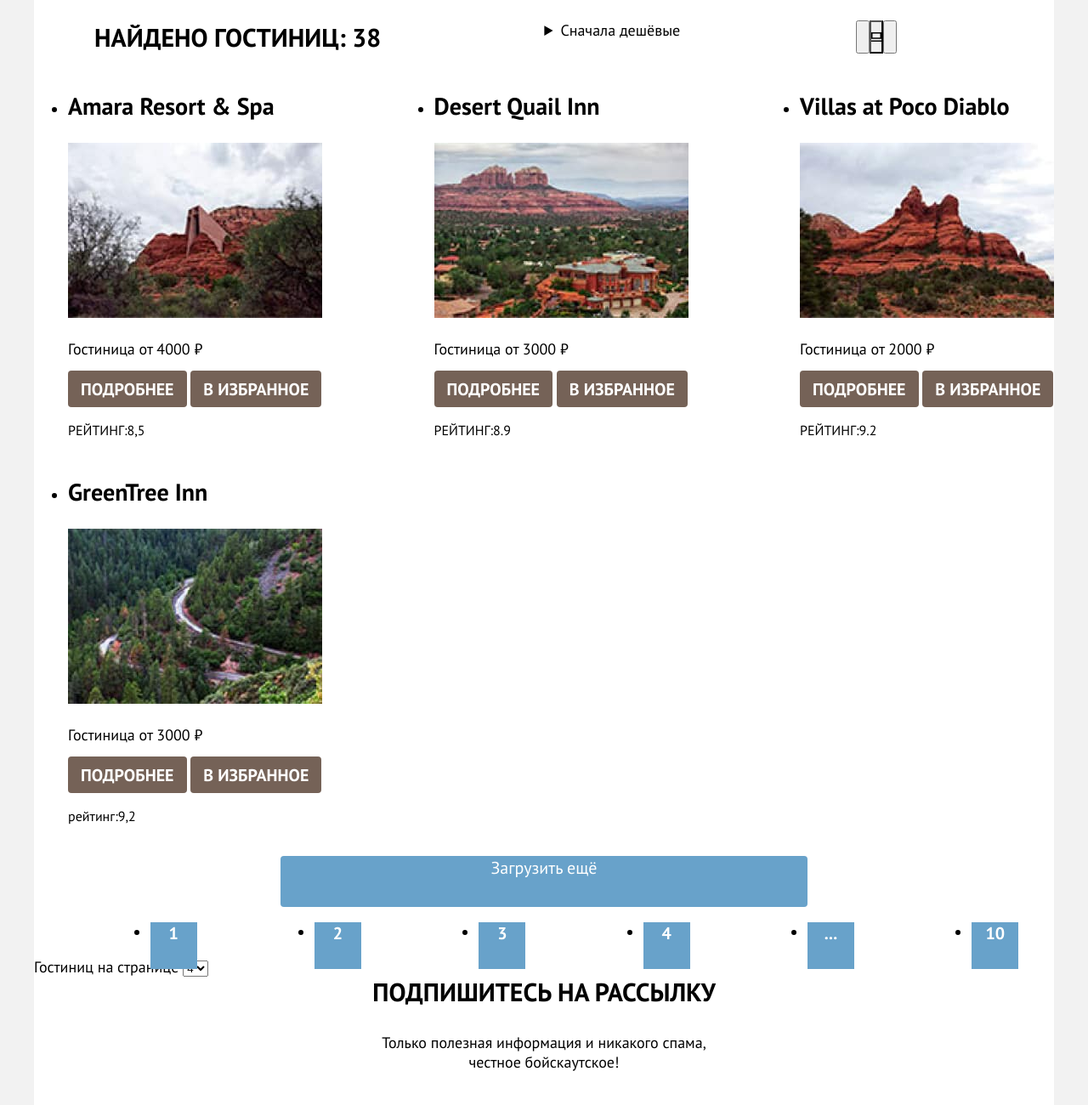
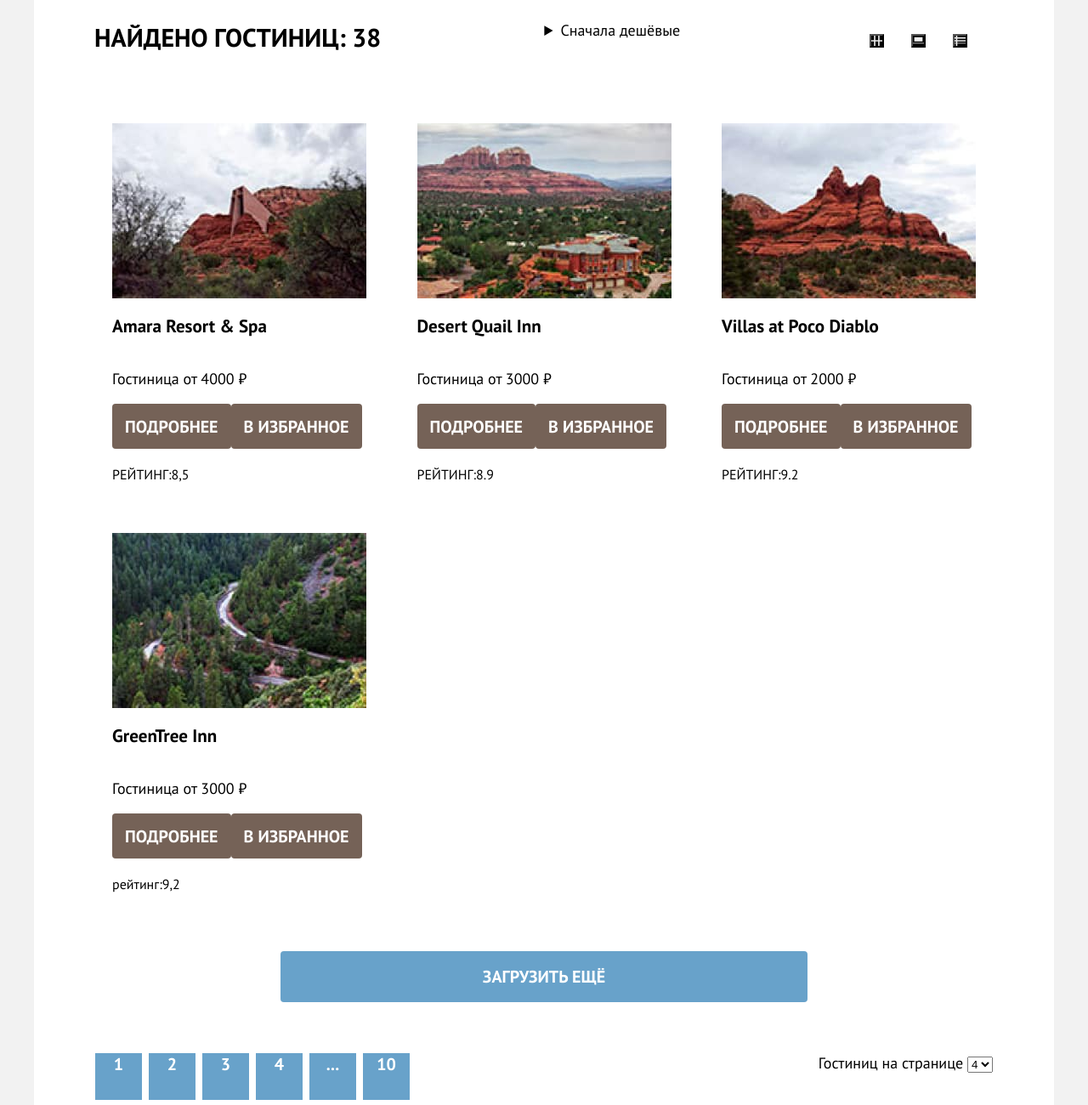
Before and after one commit to htmlacademy-htmlcss/2002913-sedona-33, a plain HTML site: page catalog.html in a window 1280 px wide. Shown: the part 360-1660 px from the top of the page at 85% size. Drawn offline with Linux system fonts and the light colour scheme.

Commit message:
микросетки на флексах для всех страниц

```diff
--- a/catalog.html
+++ b/catalog.html
@@ -143,82 +143,82 @@
         </details>
         </form>
         <div class="show-card-button">
-        <button class="button-cards-cards" type="button">
+        <button class="button-cards cards" type="button">
           <span class="visually-hidden">Показать карточки</span>
         </button>
-        <button class="button-cards-slide" type="button">
+        <button class="button-cards slide" type="button">
           <span class="visually-hidden">Показать слайды</span>
         </button>
-        <button class="button-cards-list">
+        <button class="button-cards list" type="button">
           <span class="visually-hidden">Показать список</span>
         </button>
       </div>
     </div>
-    <div class="catalog-hotel-list"></div>
+    <div class="catalog-hotel-list">
       <ul class="hotel-list">
         <li class="hotel-card">
-          <a class="hotel-card-link" href="#">
             <h3>Amara Resort & Spa</h3>
-            <img src="images/catalog/catalog-spa.jpg" width="299" height="206" alt="Здание расположенное в скале на фоне облаков">
-          </a>
+            <img class="hotel-card-image" src="images/catalog/catalog-spa.jpg" width="299" height="206" alt="Здание расположенное в скале на фоне облаков">
           <p>Гостиница
             <span class="hotel-card-price">
               от 4000 &#8381;
             </span>
           </p>
-          <a class="hotel-card-button button" href="#">Подробнее</a>
-          <a class="hotel-card-button button" href="#">В избранное</a>
+          <div class="hotel-card-button-wrap">
+            <a class="hotel-card-button button " href="#">Подробнее</a>
+            <a class="hotel-card-button button " href="#">В избранное</a>
+          </div>
           <p>
             <span class="visually-hidden four-stars">Статус 4 звезды</span>
             <span class="hotel-card-rating">РЕЙТИНГ:8,5</span>
           </p>
         </li>
         <li class="hotel-card">
-          <a class="hotel-card-link" href="#">
             <h3>Desert Quail Inn</h3>
-            <img src="images/catalog/Catalog-desert.jpg" width="299" height="206" alt="Трехэтажное здание отеля,кирпичного цвета,в окружении деревьев,на фоне скалы">
-          </a>
+            <img class="hotel-card-image" src="images/catalog/Catalog-desert.jpg" width="299" height="206" alt="Трехэтажное здание отеля,кирпичного цвета,в окружении деревьев,на фоне скалы">
           <p>Гостиница
             <span class="hotel-card-price">
               от 3000 &#8381;
             </span>
           </p>
-          <a class="hotel-card-button button" href="#">Подробнее</a>
-          <a class="hotel-card-button button" href="#">В избранное</a>
+          <div class="hotel-card-button-wrap">
+            <a class="hotel-card-button button " href="#">Подробнее</a>
+            <a class="hotel-card-button button " href="#">В избранное</a>
+          </div>
           <p>
             <span class="visually-hidden">Статус 3 звезды</span>
             <span class="hotel-card-rating">РЕЙТИНГ:8.9</span>
           </p>
         </li>
         <li class="hotel-card">
-          <a class="hotel-card-link" href="#">
             <h3>Villas at Poco Diablo</h3>
-            <img src="images/catalog/Catalog-villas.jpg" width="299" height="206" alt="красивая скада с двумя пиками и зеленью у подножья">
-          </a>
+            <img class="hotel-card-image" src="images/catalog/Catalog-villas.jpg" width="299" height="206" alt="красивая скада с двумя пиками и зеленью у подножья">
           <p>Гостиница
             <span class="hotel-card-price">
               от 2000 &#8381;
             </span>
           </p>
-          <a class="hotel-card-button button" href="#">Подробнее</a>
-          <a class="hotel-card-button button" href="#">В избранное</a>
+          <div class="hotel-card-button-wrap">
+            <a class="hotel-card-button button " href="#">Подробнее</a>
+            <a class="hotel-card-button button " href="#">В избранное</a>
+          </div>
           <p>
             <span class="visually-hidden">Статус 2 звезды</span>
             <span class="hotel-card-rating">РЕЙТИНГ:9.2</span>
           </p>
         </li>
         <li class="hotel-card">
-          <a class="hotel-card-link" href="#">
             <h3>GreenTree Inn</h3>
-            <img src="images/catalog/Catalog-greentree.jpg" width="299" height="206" alt="Горная,извилистая дорога с высоты птичьего полета">
-          </a>
+            <img class="hotel-card-image" src="images/catalog/Catalog-greentree.jpg" width="299" height="206" alt="Горная,извилистая дорога с высоты птичьего полета">
           <p>Гостиница
             <span class="hotel-card-price">
               от 3000 &#8381;
             </span>
           </p>
-          <a class="hotel-card-button button" href="#">Подробнее</a>
-          <a class="hotel-card-button button" href="#">В избранное</a>
+          <div class="hotel-card-button-wrap">
+            <a class="hotel-card-button button " href="#">Подробнее</a>
+            <a class="hotel-card-button button " href="#">В избранное</a>
+          </div>
           <p>
             <span class="visually-hidden">Статус 2 звезды</span>
             <span class="hotel-card-rating">рейтинг:9,2</span>
@@ -227,6 +227,7 @@
       </ul>
       <div class="button-more">
       <a class="hotel-showmore-button" href="">Загрузить ещё</a>
+      </div>
    </div>
       <div class="pagination-container">
       <ul class="pagination">
--- a/styles/style.css
+++ b/styles/style.css
@@ -322,7 +322,7 @@ body {
   background-color: #83b3d3;
   margin: 0;
   color: #ffffff;
-  width: 200;
+  width: 200px;
   border-radius: 4px;
 }
 
@@ -526,9 +526,9 @@ body {
 .button-cards {
   padding: 0;
   margin: 0;
-  width: 48px;
-  height: 48px;
-  margin-right: 8px;
+  width: 17px;
+  height: 16px;
+  margin: 16px;
 }
 
 
@@ -538,18 +538,17 @@ body {
   padding: 0;
 }
 
-.button-cards-slide {
-  background-image: url("../images/icons/slideshow.svg");
-  background-position: center;
-  background-repeat: no-repeat;
+
+.cards {
+  background-image: url("../images/icons/tile.svg");
 }
 
-.button-list {
+.slide {
+  background-image: url("../images/icons/slideshow.svg");
+}
+
+.list {
   background-image: url("../images/icons/list.svg");
-  background-position: center;
-  width: 48px;
-  height: 48px;
-  background-repeat: no-repeat;
 }
 
 .filter-catalog-title {
@@ -566,21 +565,38 @@ body {
   width: 287px;
 }
 
+
+.catalog-hotel-list {
+  padding-top: 53px;
+  padding-right: 72px;
+  padding-left: 72px;
+}
+
 .hotel-list {
+  margin: 0;
+  padding: 0;
   display: flex;
   flex-wrap: wrap;
   justify-content: space-between;
+  list-style-type: none;
 }
 
 
-.hotel-card-link {
-  text-decoration: none;
-  color: #000000;
-  font-weight: 700;
-  font-size: 24px;
-  line-height: 31px;
+.hotel-card {
+  padding: 20px;
+  display: flex;
+  flex-direction: column;
 }
 
+
+.hotel-card-image {
+  order: -2;
+}
+
+
+.hotel-card-button-wrap {
+  display: flex;
+}
 
 .visually-hidden.four-stars {
   background-image: url("../images/icons/star.svg");
@@ -597,23 +613,24 @@ body {
 }
 
 .button-more {
-  text-decoration: none;
-  text-align: center;
-  vertical-align: middle;
-  color: #ffffff;
+  display: flex;
   background-color: #68a2ca;
   width: 620px;
   height: 60px;
   border-radius: 4px;
-  margin: auto;
+  margin: 30px auto;
+  justify-content: center;
+  align-items: center;
 }
 
 .hotel-showmore-button {
   color: #ffffff;
   text-decoration: none;
-  vertical-align: middle;
   font-size: 20px;
   line-height: 26px;
+  font-weight: 700;
+  text-transform: uppercase;
+  display: block;
 }
 
 .pagination-link {
@@ -623,18 +640,33 @@ body {
   font-size: 20px;
   line-height: 26px;
   background-color: #68a2ca;
+  text-align: center;
+  display: block;
   width: 55px;
   height: 55px;
-  position: absolute;
-  text-align: center;
 }
 
 
+.pagination-container {
+  padding: 30px 72px;
+  padding-bottom: 0;
+  display: flex;
+  justify-content: space-between;
+}
+
 .pagination {
   display: flex;
-  flex-direction: row;
-  justify-content: space-around;
-  margin-right: auto;
+  margin: 0;
+  padding: 0;
+  list-style-type: none;
+}
+
+.pagination-item {
+}
+
+
+.pagination-item:not(:last-child) {
+  margin-right: 8px;
 }
 
 
@@ -643,5 +675,5 @@ body {
   color: #000000;
   height: 411px;
   text-align: center;
+  padding-top: 73px;
 }
-}
```
Lines whose indentation alone changed are shown as unchanged.
